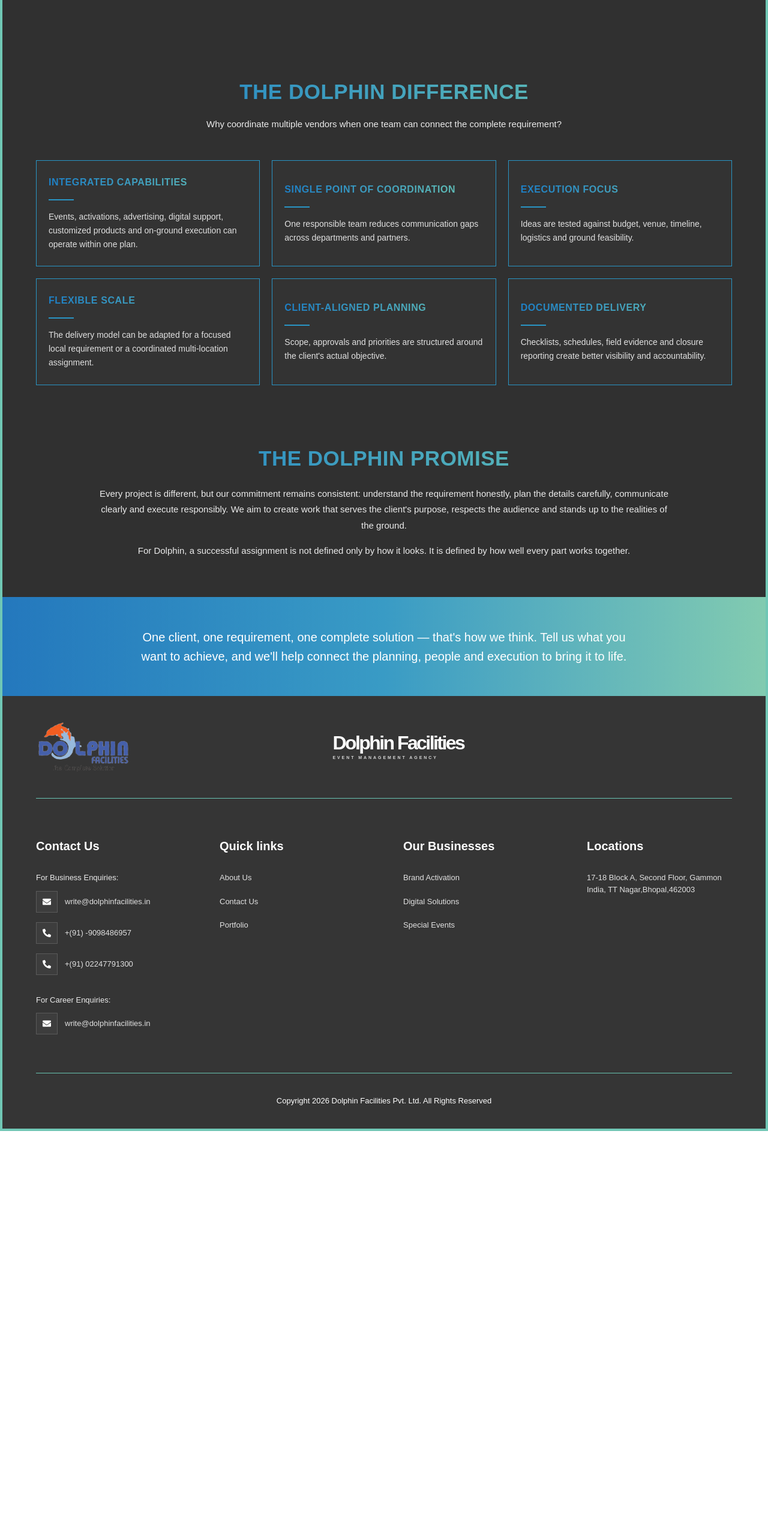
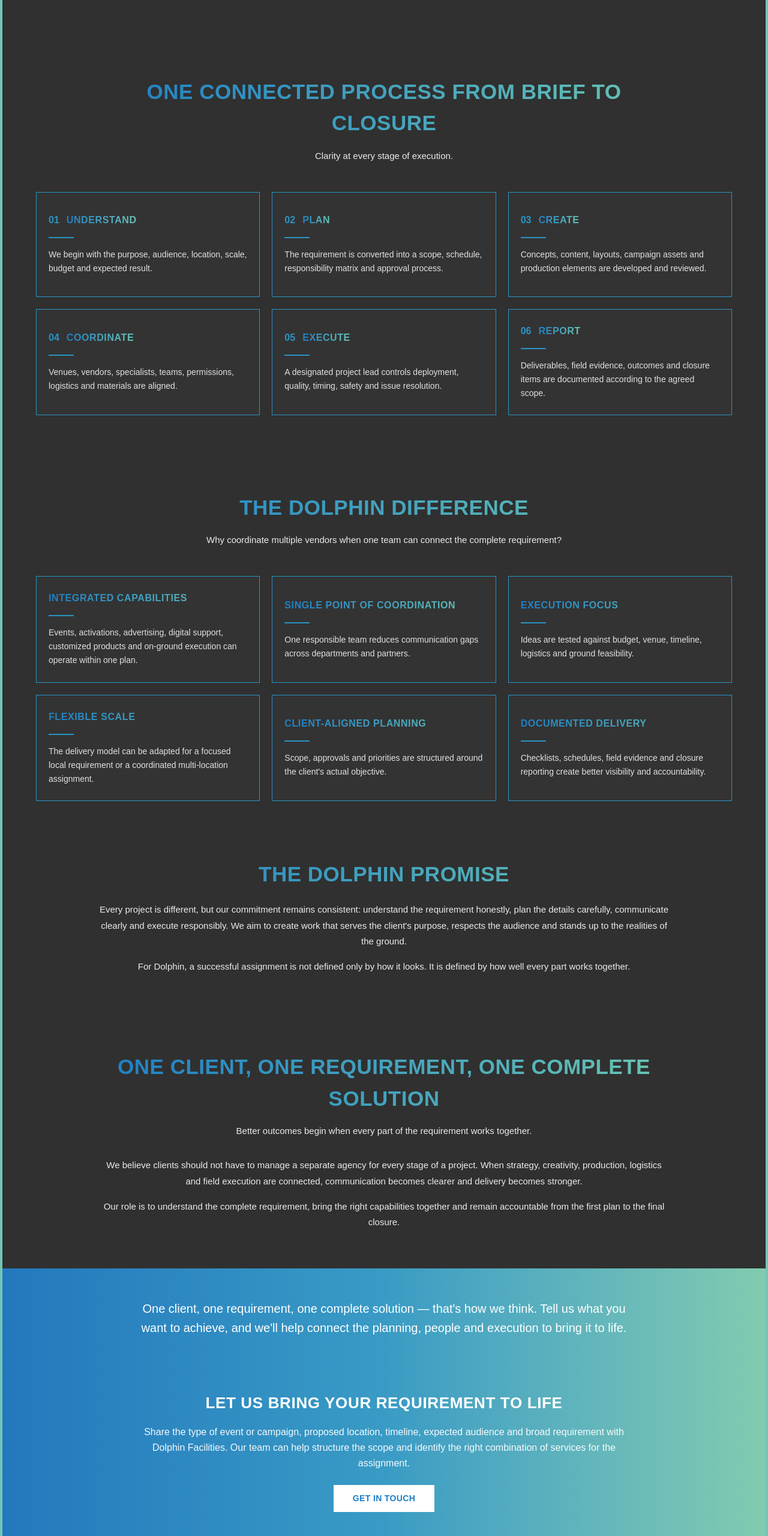
Before and after one commit to Rohitkolii/Dolphin-facilities, a Next.js app: page /about in a window 1280 px wide. Shown: the part 4402-6962 px from the top of the page at 60% size. Before the commit the page ends 6287 px from the top, so only its background shows below. Built offline with nearby package versions, Linux system fonts and the light colour scheme.

Commit message:
about page  contant

```diff
--- /dev/null
+++ b/Components/about/AboutClosingCTA.jsx
@@ -0,0 +1,88 @@
+"use client";
+
+import { motion } from "framer-motion";
+
+export default function AboutClosingCTA() {
+  return (
+    <section className="w-full bg-[#303030]">
+
+      <motion.div
+        initial={{ opacity: 0, y: 60 }}
+        whileInView={{ opacity: 1, y: 0 }}
+        viewport={{ once: true, amount: 0.3 }}
+        transition={{ duration: 1, ease: [0.22, 1, 0.36, 1] }}
+        className="
+          w-full
+          min-h-[220px]
+          flex
+          flex-col
+          items-center
+          justify-center
+          text-center
+          px-6
+          md:px-20
+          py-10
+          bg-gradient-to-r
+          from-[#2478bd]
+          via-[#399bc5]
+          to-[#82cbb0]
+        "
+      >
+        <h2
+          className="
+            max-w-[850px]
+            text-white
+            text-[18px]
+            md:text-[26px]
+            font-extrabold
+            uppercase
+            tracking-wide
+            mb-4
+          "
+        >
+          Let Us Bring Your Requirement to Life
+        </h2>
+
+        <p
+          className="
+            max-w-[850px]
+            text-white/95
+            text-[13px]
+            md:text-[16px]
+            leading-[1.6]
+            font-medium
+            mb-6
+          "
+        >
+          Share the type of event or campaign, proposed location, timeline,
+          expected audience and broad requirement with Dolphin Facilities.
+          Our team can help structure the scope and identify the right
+          combination of services for the assignment.
+        </p>
+
+        <a
+          href="/contact"
+          className="
+            inline-block
+            bg-white
+            text-[#1d7fc5]
+            font-bold
+            text-[13px]
+            md:text-[14px]
+            uppercase
+            tracking-wide
+            px-8
+            py-3
+            transition-all
+            duration-300
+            hover:bg-[#303030]
+            hover:text-white
+          "
+        >
+          Get In Touch
+        </a>
+      </motion.div>
+
+    </section>
+  );
+}
--- /dev/null
+++ b/Components/about/AboutHowWeWork.jsx
@@ -0,0 +1,143 @@
+"use client";
+
+import { motion } from "framer-motion";
+
+const steps = [
+  {
+    step: "01",
+    title: "UNDERSTAND",
+    description:
+      "We begin with the purpose, audience, location, scale, budget and expected result.",
+  },
+  {
+    step: "02",
+    title: "PLAN",
+    description:
+      "The requirement is converted into a scope, schedule, responsibility matrix and approval process.",
+  },
+  {
+    step: "03",
+    title: "CREATE",
+    description:
+      "Concepts, content, layouts, campaign assets and production elements are developed and reviewed.",
+  },
+  {
+    step: "04",
+    title: "COORDINATE",
+    description:
+      "Venues, vendors, specialists, teams, permissions, logistics and materials are aligned.",
+  },
+  {
+    step: "05",
+    title: "EXECUTE",
+    description:
+      "A designated project lead controls deployment, quality, timing, safety and issue resolution.",
+  },
+  {
+    step: "06",
+    title: "REPORT",
+    description:
+      "Deliverables, field evidence, outcomes and closure items are documented according to the agreed scope.",
+  },
+];
+
+export default function AboutHowWeWork() {
+  return (
+    <section className="w-full bg-[#303030] text-white px-5 sm:px-6 py-12 md:py-16 overflow-hidden">
+
+      <motion.div
+        initial={{ opacity: 0, y: 50 }}
+        whileInView={{ opacity: 1, y: 0 }}
+        viewport={{ once: true, amount: 0.2 }}
+        transition={{ duration: 0.9, ease: [0.22, 1, 0.36, 1] }}
+        className="max-w-[950px] mx-auto text-center"
+      >
+        <h2 className="text-[22px] sm:text-[25px] md:text-[35px] font-bold bg-gradient-to-r from-[#1d7fc5] to-[#68c4b2] bg-clip-text text-transparent uppercase tracking-[0.5px]">
+          ONE CONNECTED PROCESS FROM BRIEF TO CLOSURE
+        </h2>
+
+        <p className="mt-4 text-[12px] sm:text-[13px] md:text-[15px] leading-6 font-medium text-white/90">
+          Clarity at every stage of execution.
+        </p>
+      </motion.div>
+
+      <div className="container-x mx-auto mt-10 md:mt-12 grid grid-cols-1 sm:grid-cols-2 lg:grid-cols-3 gap-5">
+
+        {steps.map((item, index) => (
+          <motion.div
+            key={index}
+            initial={{ opacity: 0, y: 60, scale: 0.96 }}
+            whileInView={{ opacity: 1, y: 0, scale: 1 }}
+            viewport={{ once: true, amount: 0.15 }}
+            transition={{
+              duration: 0.7,
+              delay: index * 0.08,
+              ease: [0.22, 1, 0.36, 1],
+            }}
+            whileHover={{
+              y: -7,
+              scale: 1.015,
+              transition: { duration: 0.25 },
+            }}
+            className="
+              group
+              min-h-[155px]
+              md:min-h-[175px]
+              border
+              border-[#2995c5]
+              bg-[#333333]
+              px-5
+              py-6
+              flex
+              flex-col
+              justify-center
+              transition-all
+              duration-300
+              hover:bg-[#373737]
+              hover:border-[#48b7df]
+              hover:shadow-[0_10px_30px_rgba(41,149,197,0.12)]
+            "
+          >
+            <div className="flex items-center gap-3">
+              <span className="text-[13px] sm:text-[14px] md:text-[16px] font-bold text-[#2995c5]">
+                {item.step}
+              </span>
+              <h3
+                className="
+                  text-[13px]
+                  sm:text-[14px]
+                  md:text-[16px]
+                  font-bold
+                  tracking-[0.6px]
+                  bg-gradient-to-r from-[#1d7fc5] to-[#68c4b2] bg-clip-text text-transparent
+                  transition-colors
+                  duration-300
+                  group-hover:text-[#62c6df]
+                "
+              >
+                {item.title}
+              </h3>
+            </div>
+
+            <div className="w-[42px] h-[2px] bg-[#2995c5] mt-4 mb-4 transition-all duration-300 group-hover:w-[65px]" />
+
+            <p
+              className="
+                text-[12px]
+                sm:text-[13px]
+                md:text-[14px]
+                leading-[1.65]
+                font-medium
+                text-white/85
+              "
+            >
+              {item.description}
+            </p>
+          </motion.div>
+        ))}
+
+      </div>
+
+    </section>
+  );
+}
--- /dev/null
+++ b/Components/about/AboutPhilosophy.jsx
@@ -0,0 +1,61 @@
+"use client";
+
+import { motion } from "framer-motion";
+
+export default function AboutPhilosophy() {
+  return (
+    <section className="w-full bg-[#303030] text-white px-5 sm:px-6 py-12 md:py-16 overflow-hidden">
+
+      <motion.div
+        initial={{ opacity: 0, y: 50 }}
+        whileInView={{ opacity: 1, y: 0 }}
+        viewport={{ once: true, amount: 0.2 }}
+        transition={{ duration: 0.9, ease: [0.22, 1, 0.36, 1] }}
+        className="max-w-[950px] mx-auto text-center"
+      >
+        <h2 className="text-[22px] sm:text-[25px] md:text-[35px] font-bold bg-gradient-to-r from-[#1d7fc5] to-[#68c4b2] bg-clip-text text-transparent uppercase tracking-[0.5px]">
+          ONE CLIENT, ONE REQUIREMENT, ONE COMPLETE SOLUTION
+        </h2>
+
+        <p className="mt-4 text-[12px] sm:text-[13px] md:text-[15px] leading-6 font-medium text-white/90">
+          Better outcomes begin when every part of the requirement works
+          together.
+        </p>
+
+        <p
+          className="
+            mt-8
+            text-[12px]
+            sm:text-[13px]
+            md:text-[15px]
+            leading-[1.75]
+            font-medium
+            text-white/90
+          "
+        >
+          We believe clients should not have to manage a separate agency for
+          every stage of a project. When strategy, creativity, production,
+          logistics and field execution are connected, communication becomes
+          clearer and delivery becomes stronger.
+        </p>
+
+        <p
+          className="
+            mt-4
+            text-[12px]
+            sm:text-[13px]
+            md:text-[15px]
+            leading-[1.75]
+            font-medium
+            text-white/90
+          "
+        >
+          Our role is to understand the complete requirement, bring the
+          right capabilities together and remain accountable from the first
+          plan to the final closure.
+        </p>
+      </motion.div>
+
+    </section>
+  );
+}
--- a/app/about/page.jsx
+++ b/app/about/page.jsx
@@ -1,10 +1,14 @@
 import AboutHero from "@/Components/about/AboutHero";
+import AboutStory from "@/Components/about/AboutStory";
+import AboutHowWeWork from "@/Components/about/AboutHowWeWork";
 import AboutStats from "@/Components/about/AboutStats";
-import AboutStory from "@/Components/about/AboutStory";
+import AboutPhilosophy from "@/Components/about/AboutPhilosophy";
+import AboutClosingCTA from "@/Components/about/AboutClosingCTA";
 import AboutTellBottom from "@/Components/about/AboutTellBottom";
 import Footer from "@/Components/common/Footer";
 import Navbar from "@/Components/common/Navbar";
 import SocialRail from "@/Components/home/SocialRail";
+
 export default function AboutPage() {
   return (
     <main>
@@ -12,8 +16,11 @@
       <Navbar />
       <AboutHero />
       <AboutStory />
+      <AboutHowWeWork />
       <AboutStats />
+      <AboutPhilosophy />
       <AboutTellBottom />
+      <AboutClosingCTA />
       <Footer />
     </main>
   );
```
Also changed, not shown: app/business/contact/page.jsx (renamed from app/contact/page.jsx), 1 other file (tests, documents, lock files or other folders).
